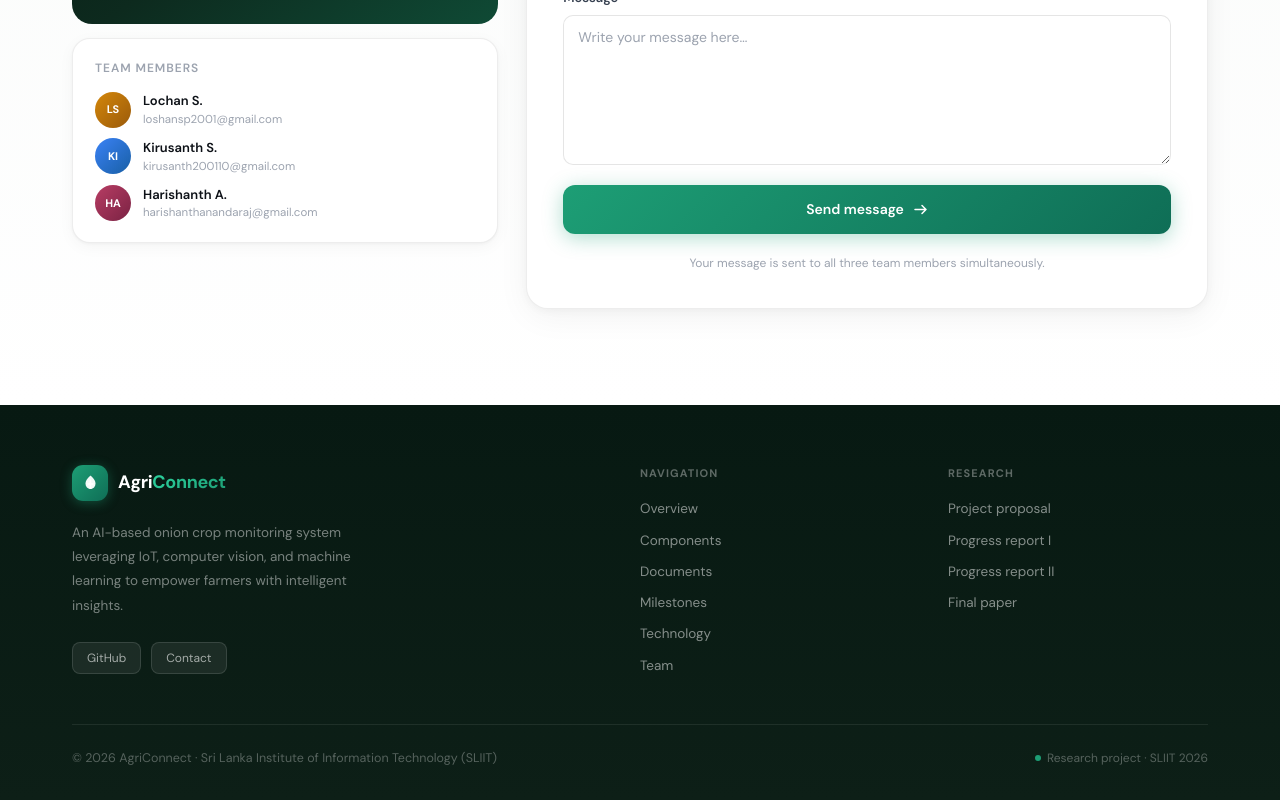
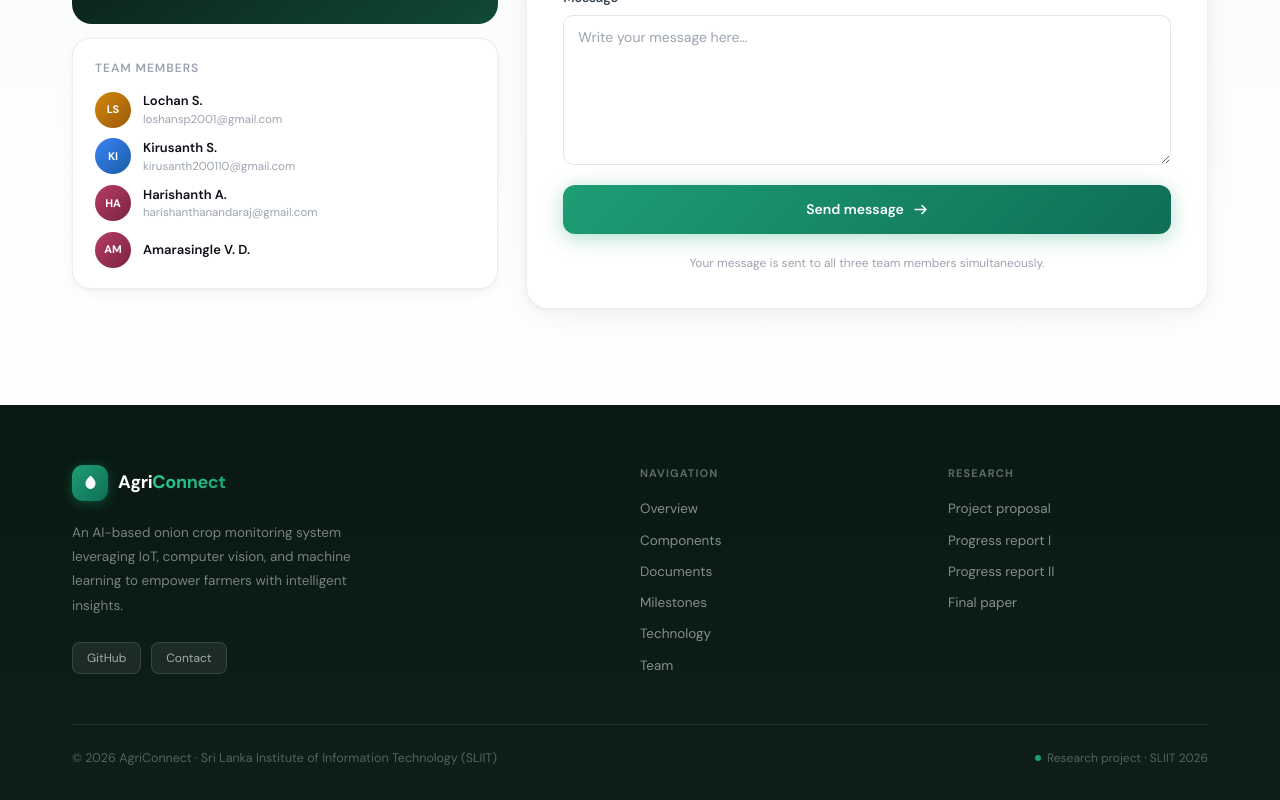
Before and after one commit to Loshan2001/AgriConnect-Website, a Next.js app: page / in a window 1280 px wide. Shown: the part 10302-11102 px from the top of the page. Built offline with nearby package versions, Linux system fonts and the light colour scheme.

Commit message:
fix: update roles for contact team members

```diff
--- a/components/Contact.tsx
+++ b/components/Contact.tsx
@@ -5,8 +5,9 @@ type Status = 'idle' | 'sending' | 'success' | 'error'
 
 const contacts = [
   { label: 'Lochan S.', role: 'Disease Identification', email: 'loshansp2001@gmail.com', gradient: 'linear-gradient(135deg, #D4870A 0%, #9A5A0A 100%)', initials: 'LS' },
-  { label: 'Kirusanth S.', role: 'Risk Mapping', email: 'kirusanth200110@gmail.com', gradient: 'linear-gradient(135deg, #3B82F6 0%, #185FA5 100%)', initials: 'KI' },
-  { label: 'Harishanth A.', role: 'Stress Analysis', email: 'harishanthanandaraj@gmail.com', gradient: 'linear-gradient(135deg, #B83D64 0%, #7A2243 100%)', initials: 'HA' },
+  { label: 'Kirusanth S.', role: 'ATD Early Warning', email: 'kirusanth200110@gmail.com', gradient: 'linear-gradient(135deg, #3B82F6 0%, #185FA5 100%)', initials: 'KI' },
+  { label: 'Harishanth A.', role: 'Yield & Onion Price Prediction', email: 'harishanthanandaraj@gmail.com', gradient: 'linear-gradient(135deg, #B83D64 0%, #7A2243 100%)', initials: 'HA' },
+  { label: 'Amarasingle V. D.', role: 'Soil Nutrient Analysis', gradient: 'linear-gradient(135deg, #B83D64 0%, #7A2243 100%)', initials: 'AM' },
 ]
 
 function Field({ label, required, children }: { label: string; required?: boolean; children: React.ReactNode }) {
```
